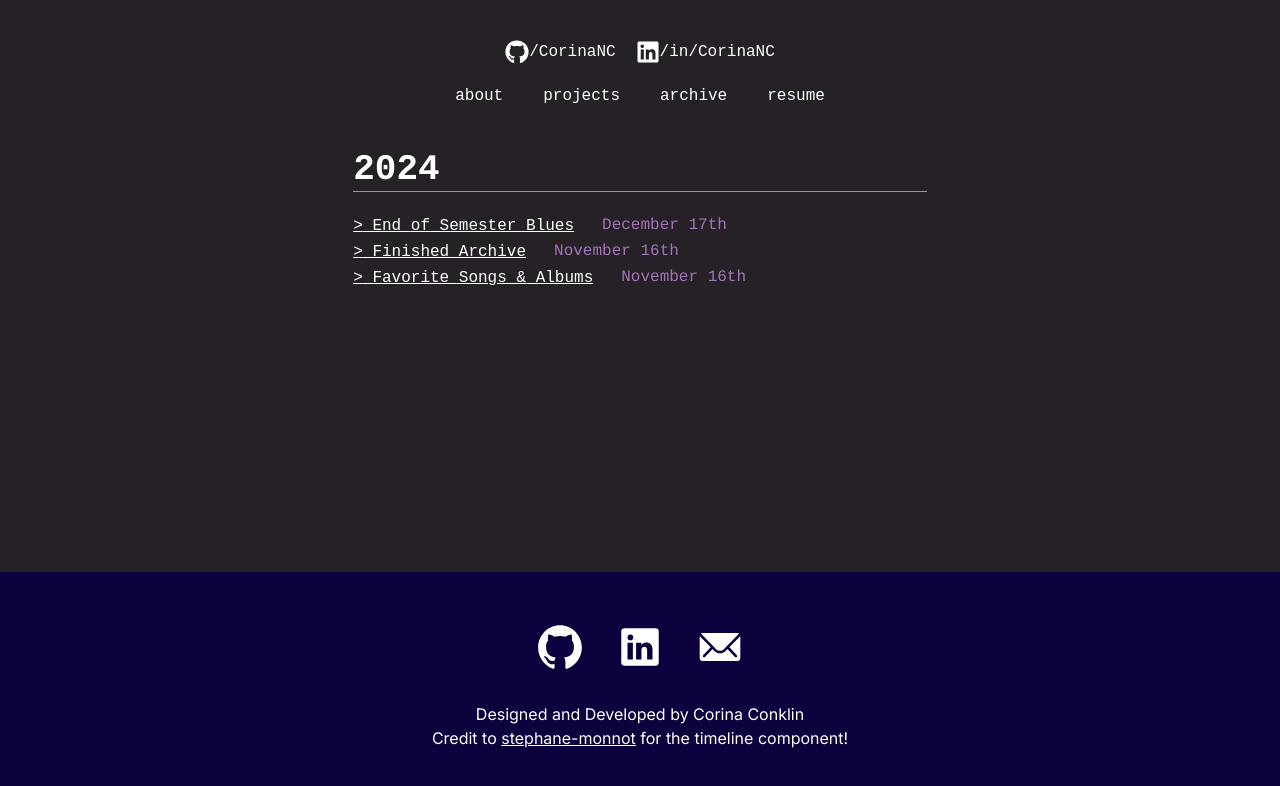
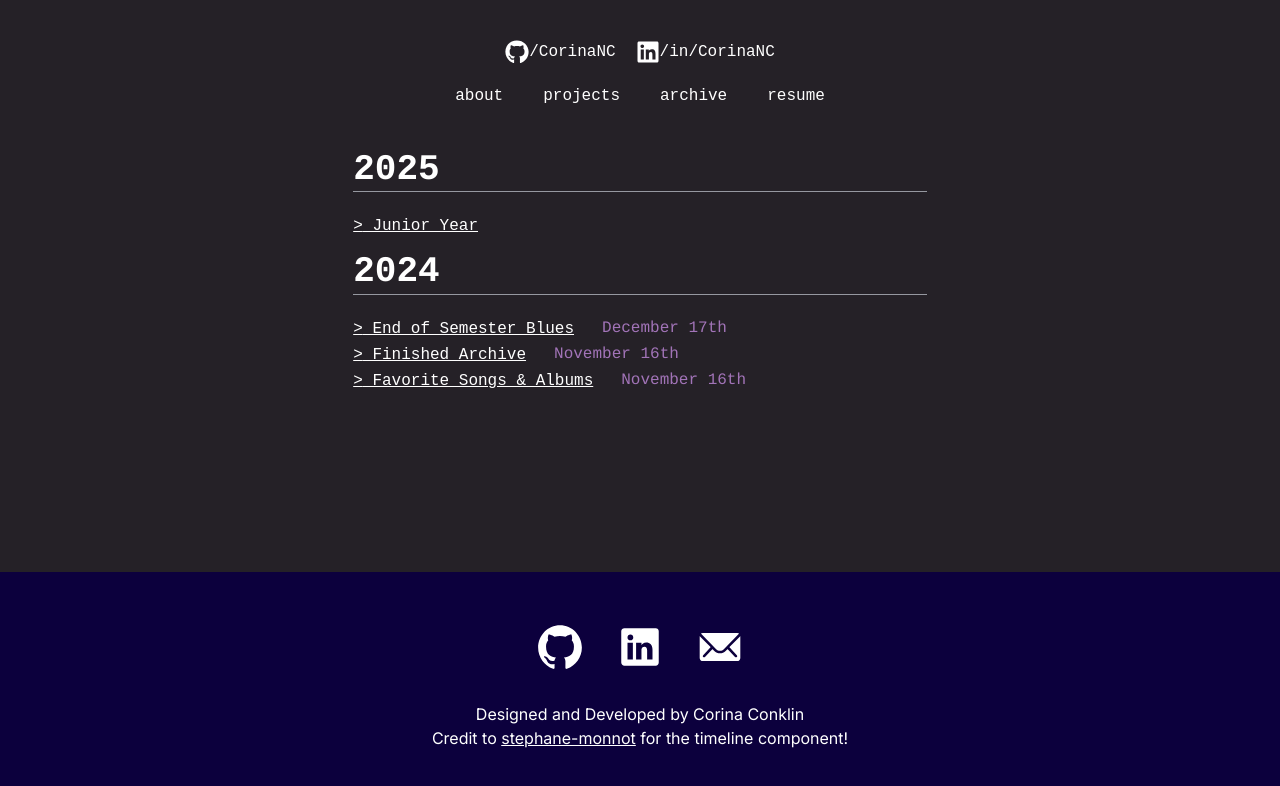
Before and after one commit to CorinaNC/corinanc.site, a Next.js app: page /archive in a window 1280 px wide. Shown: the top 786 px of the page. Built offline with nearby package versions, Linux system fonts and the light colour scheme.

Commit message:
Junior year heh

```diff
--- a/src/app/archive/page.tsx
+++ b/src/app/archive/page.tsx
@@ -3,6 +3,16 @@ import { Text, Container, List, Link, Divider, HStack, Heading } from "@chakra-u
 export default function Archive() {
     return (
         <Container alignContent="center">
+            <Heading textAlign="left" fontStyle="bold" fontFamily="Courier">
+                2025
+            </Heading>
+            <Divider mb={5} />
+            <HStack alignItems="center" mb={3}>
+                <List textDecoration="underline">
+                    <Link href="archive/juniorYearInternshipHunt">
+                    {'>'} Junior Year </Link>
+                </List>
+            </HStack>
             <Heading textAlign="left" fontStyle="bold" fontFamily="Courier">
                 2024
             </Heading>
```
Also changed, not shown: src/app/archive/juniorYearInternshipHunt/page.tsx (added, +13 -0 lines).
